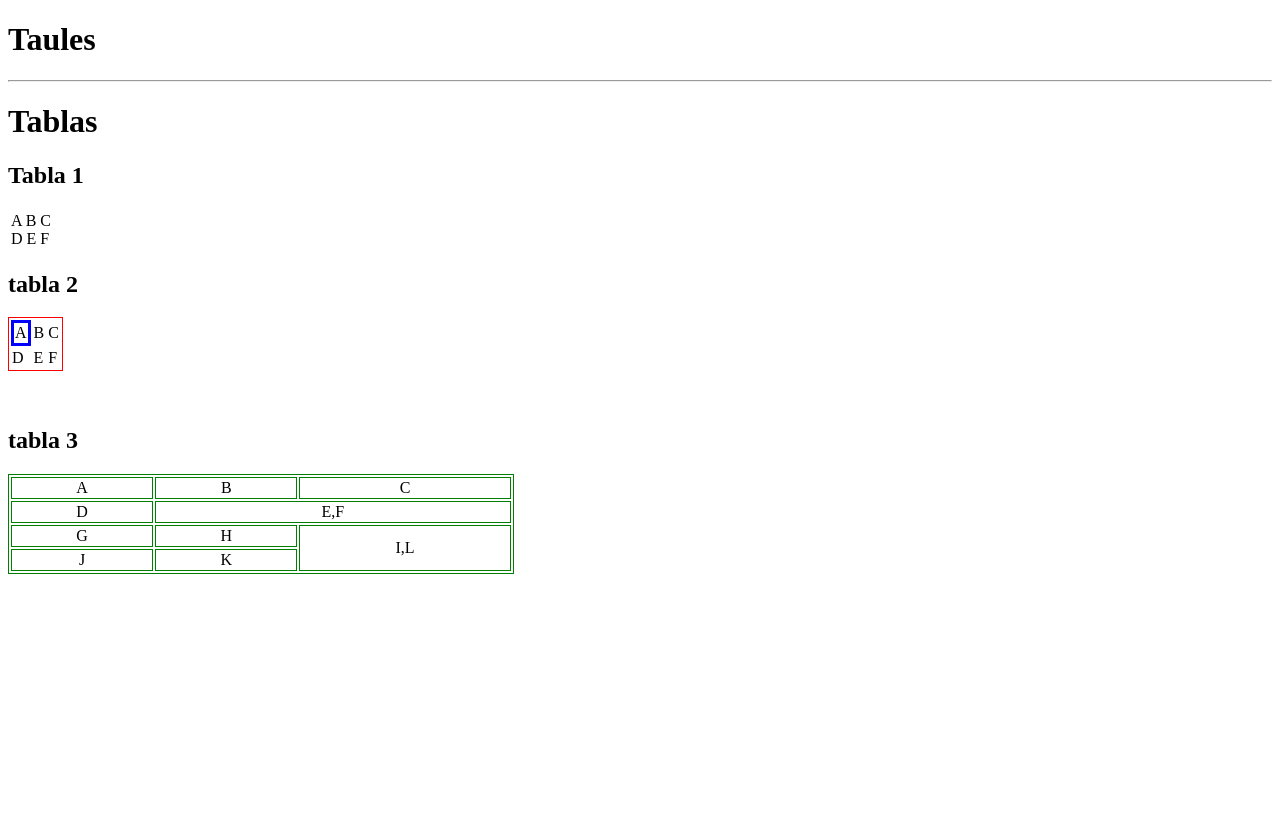
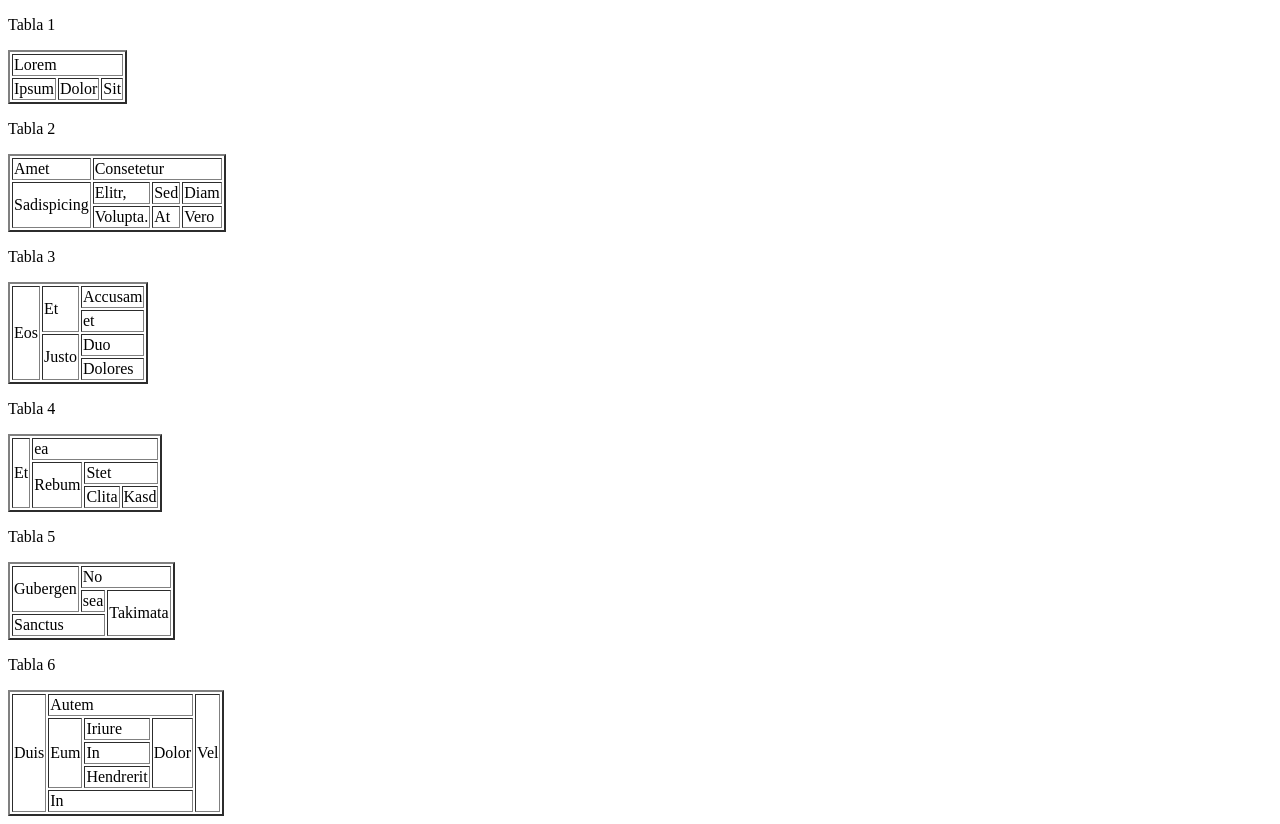
Before and after one commit to PauloTorrente/Tablas, a plain HTML site: page index.html in a window 1280 px wide. Before the commit the page ends 800 px from the top, so only its background shows below. Drawn offline with Linux system fonts and the light colour scheme.

Commit message:
Update index.html

```diff
--- a/index.html
+++ b/index.html
@@ -4,67 +4,114 @@
     <meta charset="UTF-8">
     <meta http-equiv="X-UA-Compatible" content="IE=edge">
     <meta name="viewport" content="width=device-width, initial-scale=1.0">
-    <title>Document</title>
     <link rel="stylesheet" href="miestilo.css">
+    <title>Tablas 9.</title>
 </head>
 <body>
-    <header>
-        <h1>Taules</h1>
-        <hr>
-    </header>
-    <main>
-        <h1>Tablas</h1>
-
-        <h2>Tabla 1</h2>
-        <table class="table.tabla1">
+    <table border="2" class="tablaUno">
+        <p class="uno">Tabla 1</p>
         <tr>
-                <td>A B C
-                    <br>
-                    D E F
-                </td>
-
-
+            <td colspan="3">Lorem</td>
+        </tr>
+        <tr>
+            <td>Ipsum</td>
+            <td>Dolor</td>
+            <td>Sit</td>
         </tr>
     </table>
 
-        <h2>tabla 2</h2>
-        <table class="tabla2">
+    <table border="2" class="tablaDos">
+        <p class="dos">Tabla 2</p>
         <tr>
-                <td class="tabla2">A</td>
-                <td>B</td>
-                <td>C</td>
+            <td>Amet</td>
+            <td colspan="3">Consetetur</td>
         </tr>
         <tr>
-                <td>D</td>
-                <td>E</td>
-                <td>F</td>
+            <td rowspan="2">Sadispicing</td>
+            <td>Elitr,</td>
+            <td>Sed</td>
+            <td>Diam</td>
+        </tr>
+        <tr>
+            <td>Volupta.</td>
+            <td>At</td>
+            <td>Vero</td>
         </tr>
     </table>
-        <br>
-        <br>
 
-        <h2>tabla 3</h2>
-        <table class="tabla3" >
+    <table border="2" class="tablaTres">
+        <p class="tres">Tabla 3</p>
         <tr>
-                <td class="tabla3">A</td>
-                <td class="tabla3">B</td>
-                <td class="tabla3">C</td>
+            <td rowspan="4">Eos</td>
+            <td rowspan="2">Et</td>
+            <td colspan="2">Accusam</td>
         </tr>
         <tr>
-                <td class="tabla3">D</td>
-                <td class="tabla3" colspan="2">E,F</td>
+            <td>et</td>
         </tr>
         <tr>
-                <td class="tabla3">G</td>
-                <td class="tabla3">H</td>
-                <td rowspan="2" class="tabla3">I,L</td>
+            <td rowspan="2">Justo</td>
+            <td>Duo</td>
         </tr>
         <tr>
-                <td class="tabla3">J</td>
-                <td class="tabla3">K</td>
+            <td>Dolores</td>
         </tr>
+    </table>
+
+    <table border="2" class="tabla">
+        <p class="cinco">Tabla 4</p>
+        <tr>
+            <td rowspan="3">Et</td>
+            <td colspan="3">ea</td>
+        </tr>
+        <tr>
+            <td rowspan="2">Rebum</td>
+            <td colspan="2">Stet</td>
+        </tr>
+        <tr>
+            <td>Clita</td>
+            <td>Kasd</td>
+        </tr>
+    </table>
+
+    <table border="2" class="tabla">
+        <p class="cinco">Tabla 5</p>
+        <tr>
+            <td rowspan="2">Gubergen</td>
+            <td colspan="2">No</td>
+        </tr>
+        <tr>
+            <td>sea</td>
+            <td rowspan="2">Takimata</td>
+        </tr>
+        <tr>
+            <td colspan="2">Sanctus</td>
+        </tr>
+    </table>
+
+    <table border="2" class="tabla">
+        <p class="seis">Tabla 6</p>
+        <tr>
+            <td rowspan="5">Duis</td>
+            <td colspan="3">Autem</td>
+            <td rowspan="5">Vel</td>
+        </tr>
+        <tr>
+            <td rowspan="3">Eum</td>
+            <td>Iriure</td>
+            <td rowspan="3">Dolor</td>
+        </tr>
+        <tr>
+            <td>In</td>
+        </tr>
+        <tr>
+            <td>Hendrerit</td>
+        </tr>
+        <tr>
+            <td colspan="3">In</td>
+        </tr>
+    </table>
 
 
-    </main>
 </body>
 </html>
```
Lines whose indentation alone changed are shown as unchanged.
